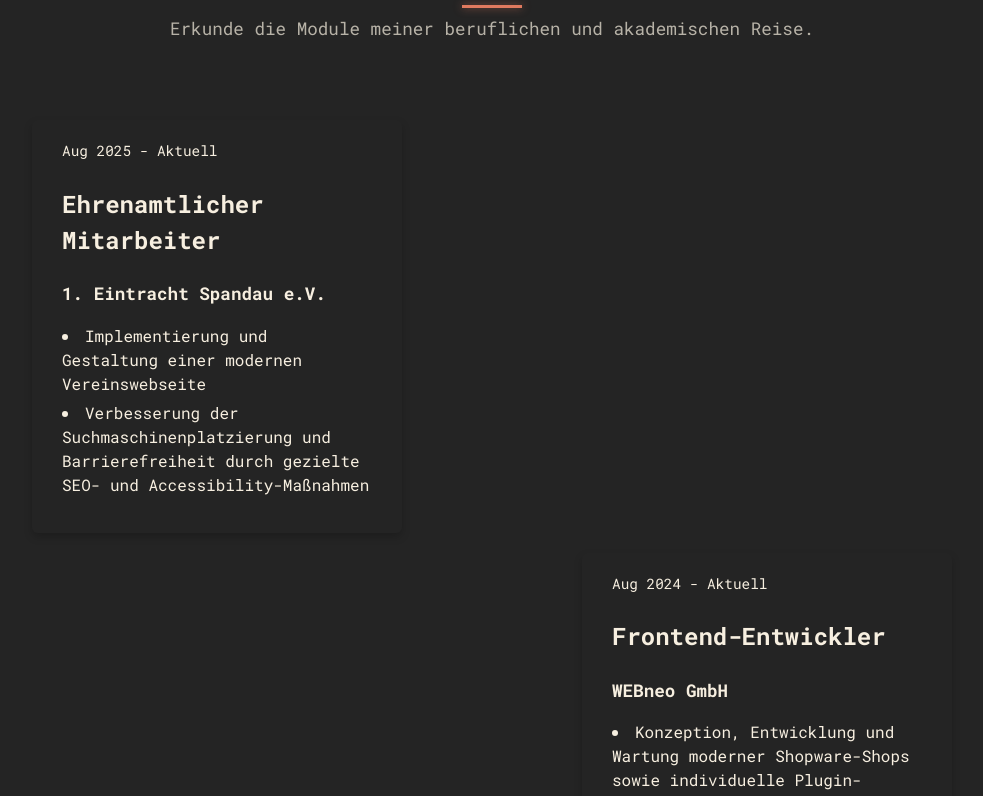
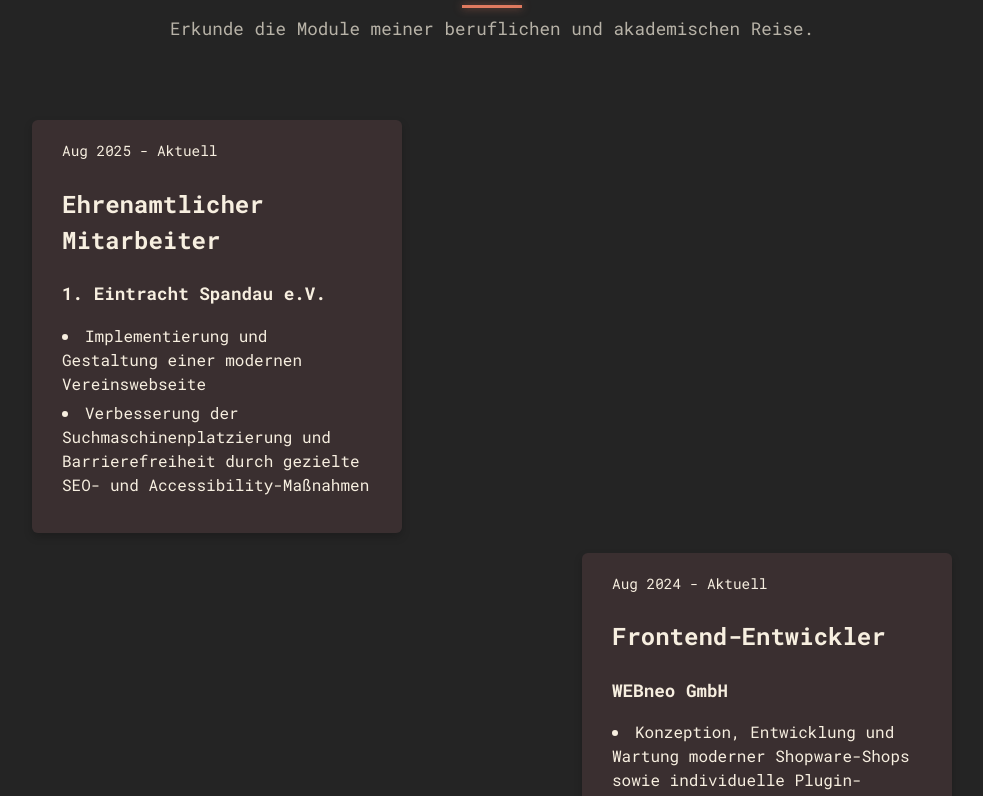
Before and after one commit to Leonhecke1/portfolio, a React (Vite) app: page / in a window 1280 px wide. Shown: the part 2740-3536 px from the top of the page, without its empty margins (148-1131 px from the left). Built offline with nearby package versions, Linux system fonts and the light colour scheme.

Commit message:
add background color and change Sandbox to WIP

```diff
--- a/src/ProjectData.ts
+++ b/src/ProjectData.ts
@@ -105,7 +105,7 @@ const [gridState, setGridState] = useState<GridState>({
   },
   {
     id: 4,
-    title: 'Sandbox',
+    title: 'WIP Sandbox',
     description: 'An interactive sandbox environment where users can drag, drop, and configure various UI and layout building blocks to create custom designs.',
     technologies: ['React', 'TypeScript', 'State Management', 'Dynamic UI', 'dnd-kit'],
     link: '#',
--- a/src/components/SpaceStationTimeline.css
+++ b/src/components/SpaceStationTimeline.css
@@ -91,7 +91,7 @@
 
 .timeline-content {
   padding: 20px 30px;
-  background-color: var(--color-card-background); /* Assuming a CSS variable for card background */
+  background-color: #3d3132e6; /* Assuming a CSS variable for card background */
   position: relative;
   border-radius: 6px;
   box-shadow: 0 4px 8px rgba(0, 0, 0, 0.2);
```
